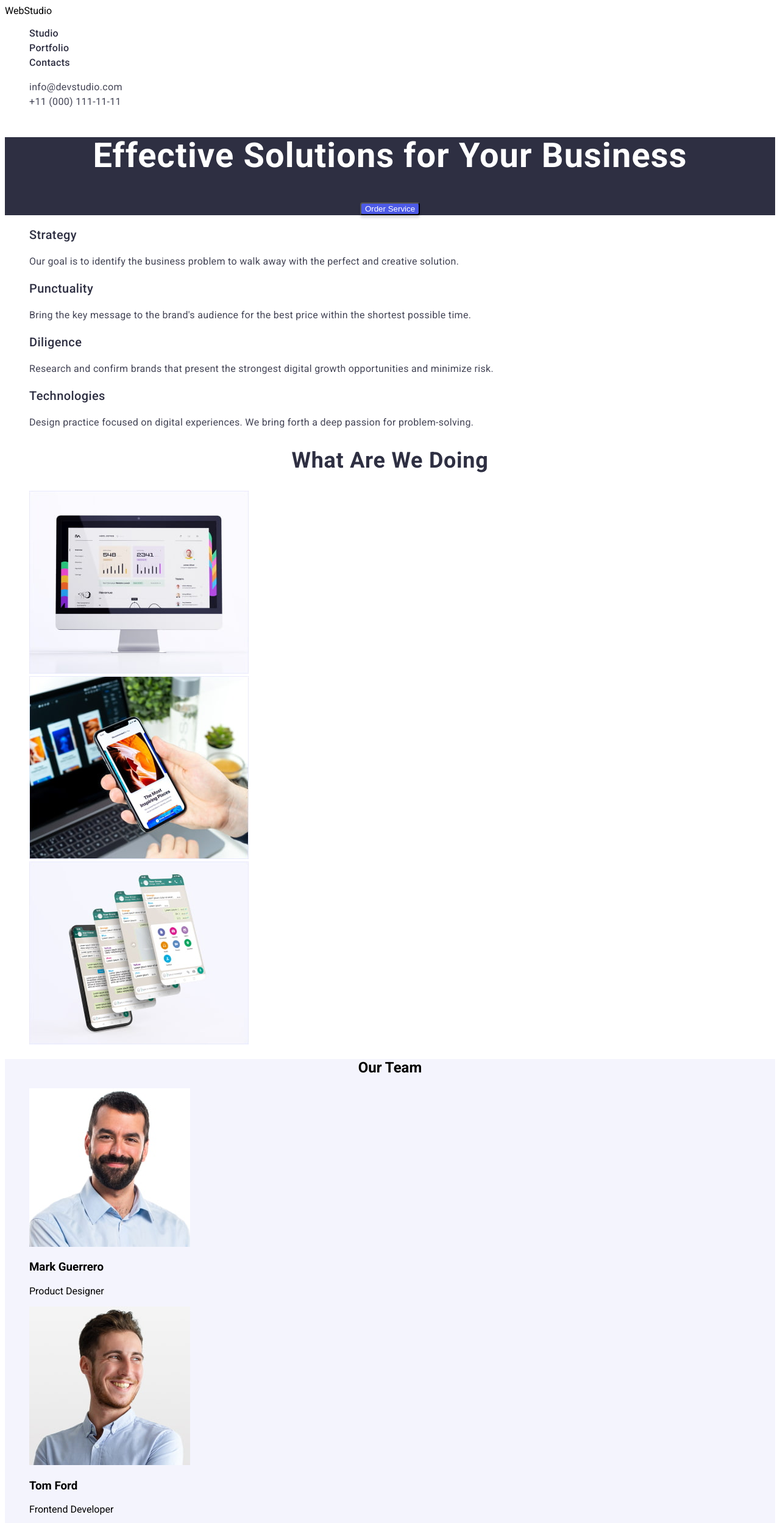
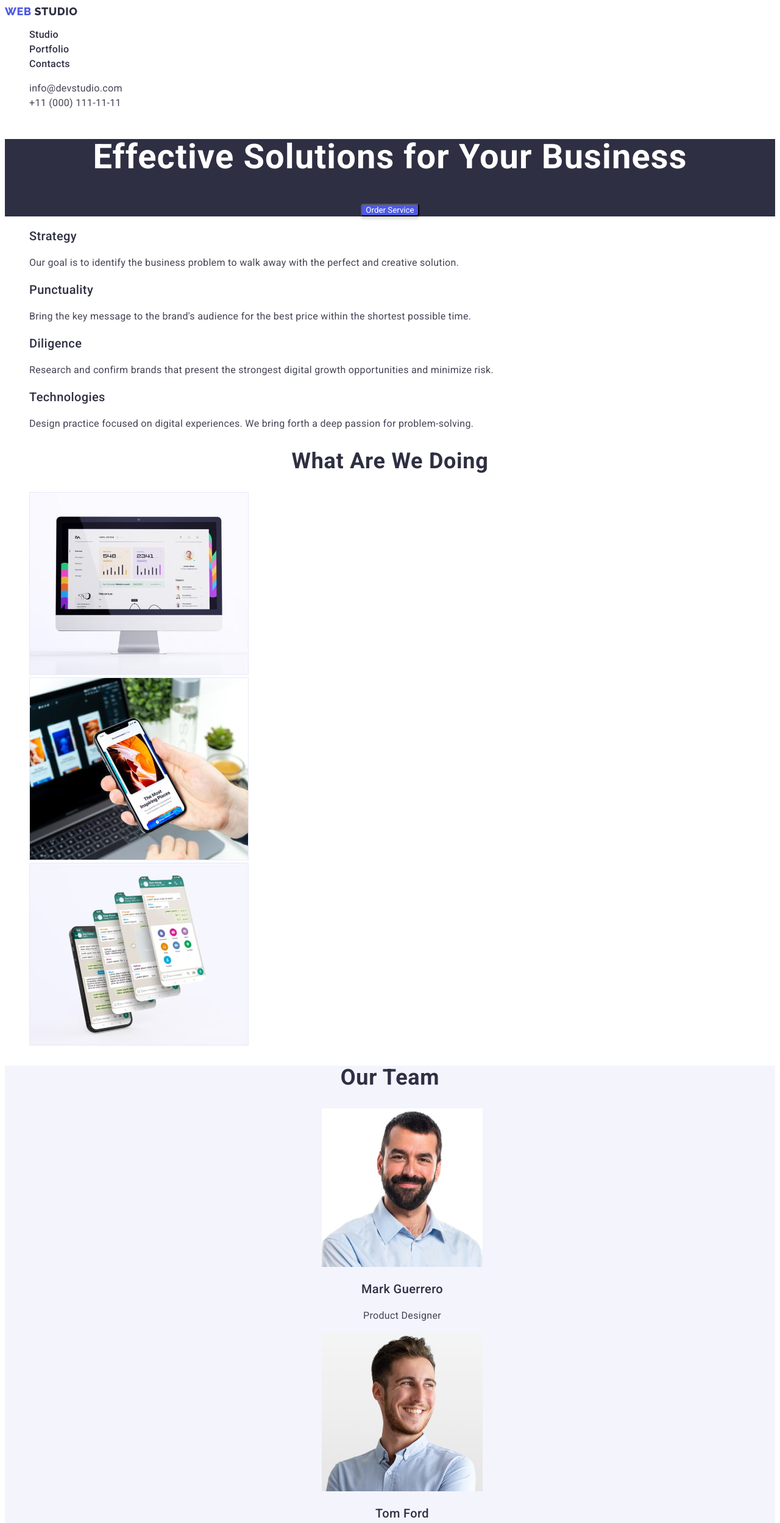
Before and after one commit to veronika-maltseva/goit-markup-hw-02, a plain HTML site: page index.html in a window 1280 px wide. Shown: the top 2498 px of the page at 61% size. Drawn offline with Linux system fonts and the light colour scheme.

Commit message:
Summary save

```diff
--- a/css/styles.css
+++ b/css/styles.css
@@ -1,6 +1,7 @@
 body {
     background-color: #FFFFFF;
-    font-family: 'Roboto';
+    color: #2E2F42;
+    font-family: 'Roboto', sans-serif;
 }
 
 a {
@@ -8,12 +9,48 @@ a {
     text-decoration: none;
 }
 
-.nav-link {
-    font-family: 'Roboto';
+button {
+    font-family: inherit;
+    cursor: pointer;
+}
+
+h3 {
     font-style: normal;
     font-weight: 500;
-    font-size: 16px;
-    line-height: 24px;
+    font-size: 20px;
+    line-height: 1.2;
+    letter-spacing: 0.02em;
+}
+
+footer {
+    background-color: #2E2F42;
+    line-height: 1.5;
+    letter-spacing: 0.02em;
+    color: #F4F4FD;
+    text-align: left;
+}
+
+.logo {
+    font-family: 'Raleway';
+    font-weight: 800;
+    font-size: 18px;
+    line-height: 1.17;
+    letter-spacing: 0.03em;
+    text-transform: uppercase;
+    color: #4D5AE5;
+}
+
+.studio {
+    color:#2E2F42;
+}
+
+.studio-down {
+    color: #F4F4FD;
+}
+
+.nav-link {
+    font-weight: 500;
+    line-height: 1.5;
     letter-spacing: 0.02em;
     color: #2E2F42;
     text-transform: none;
@@ -56,10 +93,9 @@ a {
 
 .hero-title {
     font-family: 'Roboto';
-    font-style: normal;
     font-weight: 700;
     font-size: 56px;
-    line-height: 60px;
+    line-height: 1.07;
     letter-spacing: 0.02em;
 }
 
@@ -84,17 +120,17 @@ a {
     font-style: normal;
     font-weight: 500;
     font-size: 20px;
-    line-height: 24px;
+    line-height: 1.2;
     letter-spacing: 0.02em;
     color: #2E2F42;
 }
 
-.features-section-text {
+.section-text {
     font-family: 'Roboto';
     font-style: normal;
     font-weight: 400;
     font-size: 16px;
-    line-height: 24px;
+    line-height: 1.5;
     letter-spacing: 0.02em;
     color: #434455;
 }
@@ -104,7 +140,7 @@ a {
     font-style: normal;
     font-weight: 700;
     font-size: 36px;
-    line-height: 40px;
+    line-height: 1.11;
     text-align: center;
     letter-spacing: 0.02em;
     text-transform: capitalize;
@@ -113,12 +149,16 @@ a {
 
 .section-team {
     background-color: #F4F4FD;
+    text-align: center;
 }
 
 .section-team-title {
+    font-style: normal;
+    font-weight: 700;
+    font-size: 36px;
+    line-height: 1.11;
     text-align: center;
+    letter-spacing: 0.02em;
+    text-transform: capitalize;
+    color: #2E2F42;
 }
-
-footer {
-    text-align: left;
-}
--- a/index.html
+++ b/index.html
@@ -19,7 +19,10 @@
     <!--Header section-->
     <header>
         <nav>
-            <a href="./index.html">WebStudio</a>
+            <a href="./index.html" class="logo">
+                <span class="web">Web</span>
+                <span class="studio">Studio</span>
+            </a>
             <ul class="list">
                 <li class="nav-link">
                     <a href="#team">Studio</a>
@@ -56,26 +59,26 @@
             <ul class="list">
                 <li>
                     <h3 class="features-section-title">Strategy</h3>
-                    <p class="features-section-text">
+                    <p class="section-text">
                         Our goal is to identify the business
                     problem to walk away with the perfect and creative solution.
                 </p>
                 </li>
                 <li>
                     <h3 class="features-section-title">Punctuality</h3>
-                    <p class="features-section-text">
+                    <p class="section-text">
                         Bring the key message to the brand's audience for the best price within the shortest possible time.
                     </p>
                 </li>
                 <li>
                     <h3 class="features-section-title">Diligence</h3>
-                    <p class="features-section-text">
+                    <p class="section-text">
                         Research and confirm brands that present the strongest digital growth opportunities and minimize risk.
                     </p>
                 </li>
                 <li>
                     <h3 class="features-section-title"t>Technologies</h3>
-                    <p class="features-section-text">
+                    <p class="section-text">
                         Design practice focused on digital experiences. We bring forth a deep passion for problem-solving.
                     </p>
                 </li>
@@ -103,29 +106,32 @@
                 <li>
                     <img src="./images/team/img-1.jpg" width="264" height="260" alt="The fist member of team"/>
                     <h3>Mark Guerrero</h3>
-                    <p>Product Designer</p>
+                    <p class="section-text">Product Designer</p>
                 </li>
                 <li>
                     <img src="./images/team/img-2.jpg" width="264" height="260" alt="The second member of team" />
                     <h3>Tom Ford</h3>
-                    <p>Frontend Developer</p>
+                    <p class="section-text">Frontend Developer</p>
                 </li>
                 <li>
                     <img src="./images/team/img-3.jpg" width="264" height="260" alt="The third member of team" />
                     <h3>Camila Garcia</h3>
-                    <p>Marketing</p>
+                    <p class="section-text">Marketing</p>
                 </li>
                 <li>
                     <img src="./images/team/img-4.jpg" width="264" height="260" alt="The fourth member of team" />
                     <h3>Daniel Wilson</h3>
-                    <p>UI Designer</p>
+                    <p class="section-text">UI Designer</p>
                 </li>
             </ul>
         </section>
     </main>
     <!--Footer section-->
     <footer>
-        <a href="./index.html">WebStudio</a>
+        <a href="./index.html" class="logo">
+            <span class="web">Web</span>
+            <span class="studio-down">Studio</span>
+        </a>
         <p>
             Increase the flow of customers and sales for your business with digital marketing & growth solutions.
         </p>
```
Also changed, not shown: portfolio.html (+17 -11 lines).
